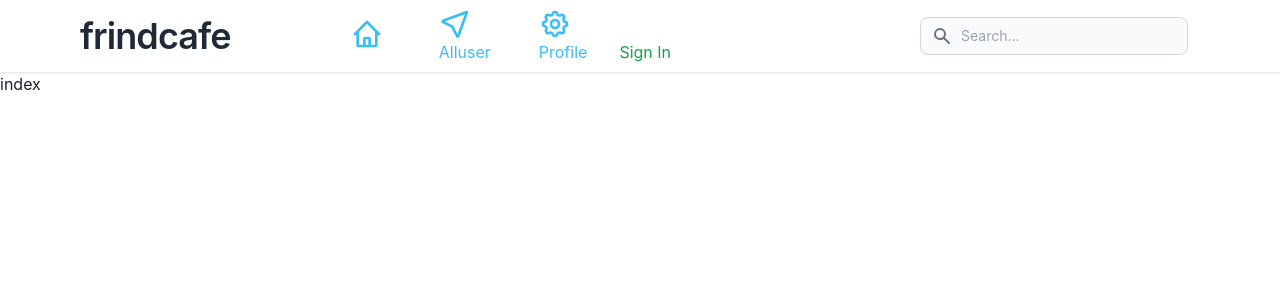
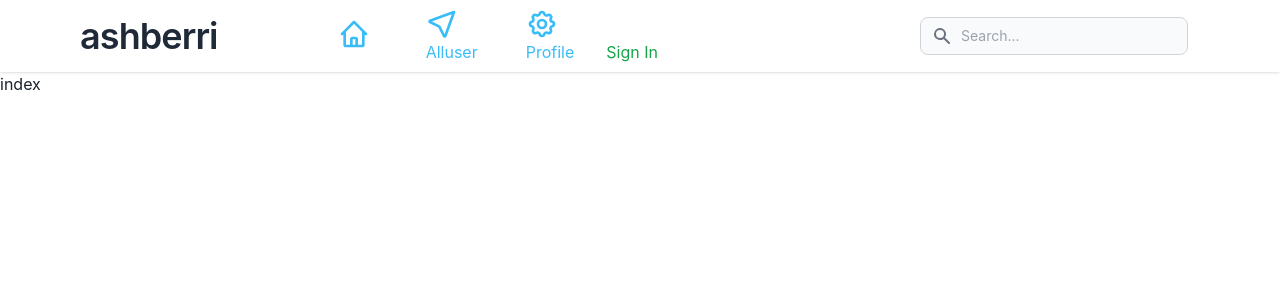
Before and after one commit to Amankumar10/Friendcafe_frontend, a Next.js app: page / in a window 1280 px wide. Shown: the top 300 px of the page. Built offline with nearby package versions, Linux system fonts and the light colour scheme; no server answers.

Commit message:
added some more ui

```diff
--- a/components/Header.tsx
+++ b/components/Header.tsx
@@ -31,7 +31,7 @@ function Header() {
                   src="https://tailwindui.com/img/logos/workflow-mark-indigo-500.svg"
                   alt="Workflow"
                 /> */}
-              <span className="font-semibold text-4xl tracking-tight">frindcafe</span>
+              <span className="font-semibold text-4xl tracking-tight">ashberri</span>
 
               </div>
 
```
